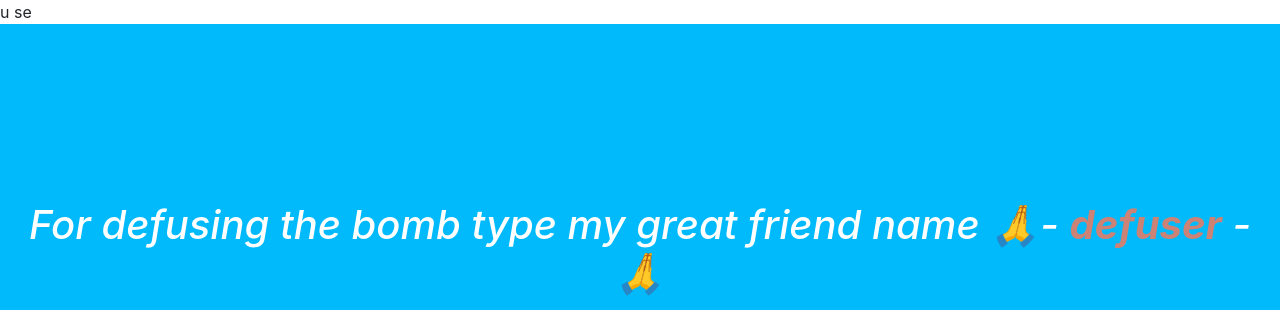
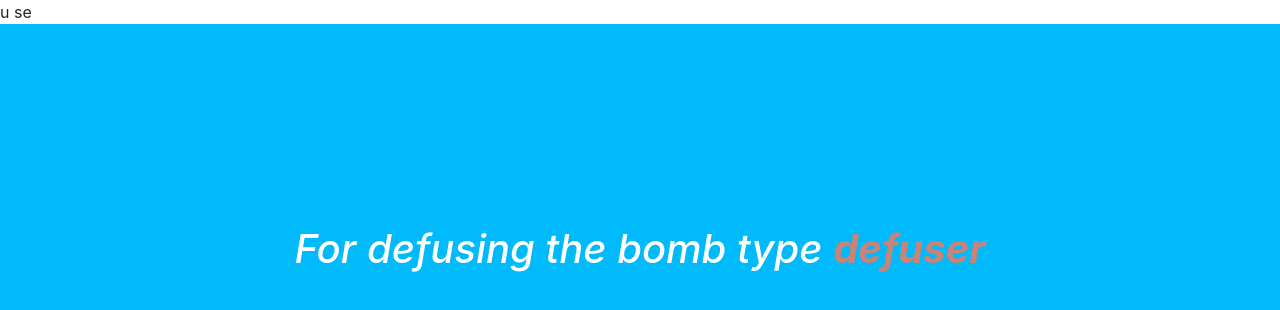
Before and after one commit to golu-kumarpandey/Bomb-Defuser, a plain HTML site: page index.html in a window 1280 px wide. Shown: the top 310 px of the page. Drawn offline with nearby package versions, Linux system fonts and the light colour scheme.

Commit message:
Update index.html changed

```diff
--- a/index.html
+++ b/index.html
@@ -20,7 +20,7 @@ u se<html lang="en">
 
 <body>
     <div class="timer-container">
-        <h1 class="para"> For defusing the bomb type my great friend name 🙏- <span id="g">defuser</span> -🙏</h1>
+        <h1 class="para"> For defusing the bomb type <span id="g">defuser</span> </h1>
         <input type="text" class="user-input" id="defuser" />
         <br />
         <img src="https://d1tgh8fmlzexmh.cloudfront.net/ccbp-dynamic-webapps/time-bomb-img.png" class="bomb-image" />
```
